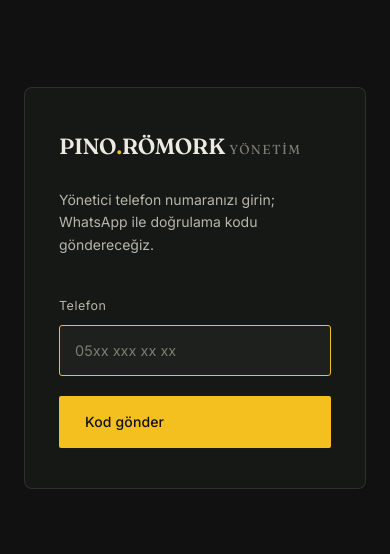
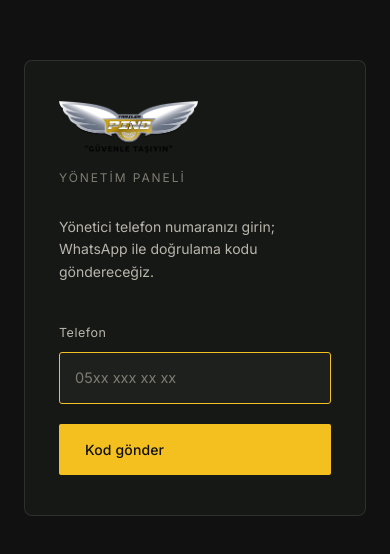
Before and after one commit to sezeraskar/pino-romork, a Next.js app: page /admin/login in a window 390 px wide. Shown: the part 134-688 px from the top of the page. Built offline with nearby package versions, Linux system fonts and the light colour scheme; no server answers; the database is empty.

Commit message:
Admin panel logoları: metin yerine Pino amblemi (sidebar, mobil üst bar, giriş)

```diff
--- a/src/app/admin/login/page.tsx
+++ b/src/app/admin/login/page.tsx
@@ -1,7 +1,9 @@
 "use client";
 
 import { useState, type FormEvent } from "react";
+import Image from "next/image";
 import { useRouter, useSearchParams } from "next/navigation";
+import { asset } from "@/lib/asset";
 
 export default function AdminLogin() {
   const router = useRouter();
@@ -67,7 +69,8 @@ export default function AdminLogin() {
     <div className="admin-login">
       <div className="admin-login-card">
         <div className="admin-login-brand">
-          PINO<b>.</b>RÖMORK <span>Yönetim</span>
+          <Image src={asset("/images/logo.png")} alt="Pino Römork" width={286} height={107} />
+          <span>Yönetim Paneli</span>
         </div>
 
         {step === "phone" ? (
--- a/src/app/globals.css
+++ b/src/app/globals.css
@@ -1658,15 +1658,9 @@ h1, h2, h3, h4 {
   background: var(--bg-2);
   padding: 40px 34px;
 }
-.admin-login-brand {
-  font-family: var(--font-display), serif;
-  font-weight: 600;
-  font-size: 22px;
-  letter-spacing: -0.02em;
-  margin-bottom: 24px;
-}
-.admin-login-brand b { color: var(--accent); }
-.admin-login-brand span { color: var(--muted); font-size: 13px; font-weight: 400; letter-spacing: 0.1em; text-transform: uppercase; }
+.admin-login-brand { margin-bottom: 26px; }
+.admin-login-brand img { height: 52px; width: auto; display: block; margin-bottom: 10px; }
+.admin-login-brand span { color: var(--muted); font-size: 12px; font-weight: 400; letter-spacing: 0.16em; text-transform: uppercase; }
 .admin-login-desc { color: var(--ink-soft); font-size: 14px; margin-bottom: 20px; line-height: 1.6; }
 .admin-login-desc code { background: var(--bg-3); padding: 2px 8px; border-radius: 3px; color: var(--accent); }
 
@@ -1681,9 +1675,9 @@ h1, h2, h3, h4 {
   top: 0;
   height: 100vh;
 }
-.ad-brand { font-family: var(--font-display), serif; font-weight: 600; font-size: 19px; padding: 0 10px 22px; }
-.ad-brand b { color: var(--accent); }
-.ad-brand span { display: block; font-size: 10px; letter-spacing: 0.16em; text-transform: uppercase; color: var(--muted); margin-top: 2px; }
+.ad-brand { padding: 0 10px 22px; }
+.ad-brand img { height: 46px; width: auto; display: block; }
+.ad-brand span { display: block; font-size: 10px; letter-spacing: 0.16em; text-transform: uppercase; color: var(--muted); margin-top: 9px; }
 .ad-nav { display: flex; flex-direction: column; gap: 2px; flex: 1; overflow-y: auto; }
 .ad-nav a { padding: 10px 12px; border-radius: 6px; font-size: 14px; color: var(--ink-soft); transition: 0.2s; }
 .ad-nav a:hover { background: rgba(255,255,255,0.04); color: var(--ink); }
@@ -1765,8 +1759,8 @@ h1, h2, h3, h4 {
 /* Mobil üst bar + çekmece — masaüstünde gizli */
 .ad-topbar { display: none; }
 .ad-sb-overlay { display: none; }
-.ad-brand-mini { font-family: var(--font-display), serif; font-weight: 600; font-size: 17px; }
-.ad-brand-mini b { color: var(--accent); }
+.ad-brand-mini { display: inline-flex; }
+.ad-brand-mini img { height: 32px; width: auto; display: block; }
 .ad-burger {
   display: inline-flex; flex-direction: column; gap: 5px;
   background: none; border: none; cursor: pointer; padding: 8px;
--- a/src/components/admin/AdminNav.tsx
+++ b/src/components/admin/AdminNav.tsx
@@ -1,8 +1,10 @@
 "use client";
 
+import Image from "next/image";
 import Link from "next/link";
 import { usePathname, useRouter } from "next/navigation";
 import { useEffect, useState } from "react";
+import { asset } from "@/lib/asset";
 
 const links = [
   { href: "/admin", label: "Panel", exact: true },
@@ -38,7 +40,9 @@ export default function AdminNav({ name }: { name: string }) {
     <>
       {/* Mobil üst bar (sadece dar ekranda) */}
       <div className="ad-topbar">
-        <span className="ad-brand-mini">PINO<b>.</b>RÖMORK</span>
+        <span className="ad-brand-mini">
+          <Image src={asset("/images/logo.png")} alt="Pino Römork" width={286} height={107} />
+        </span>
         <button className="ad-burger" onClick={() => setOpen(true)} aria-label="Menüyü aç">
           <span /><span /><span />
         </button>
@@ -51,7 +55,10 @@ export default function AdminNav({ name }: { name: string }) {
       />
 
       <aside className={`ad-sidebar ${open ? "open" : ""}`}>
-        <div className="ad-brand">PINO<b>.</b>RÖMORK <span>Yönetim</span></div>
+        <div className="ad-brand">
+          <Image src={asset("/images/logo.png")} alt="Pino Römork" width={286} height={107} />
+          <span>Yönetim Paneli</span>
+        </div>
         <nav className="ad-nav">
           {links.map((l) => {
             const active = l.exact ? pathname === l.href : pathname.startsWith(l.href);
```
